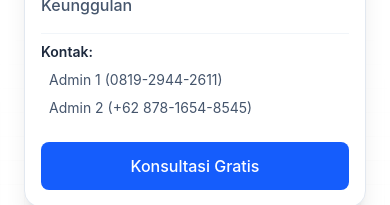
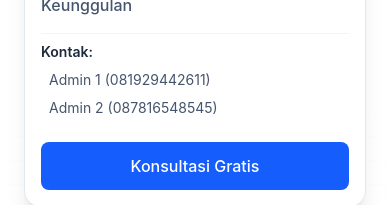
Before and after one commit to salman070104/nusantaradeveloper, a React (Vite) app: page / in a window 390 px wide. Both pictures are taken after a click on the button 352 px from the left and 44 px from the top of the page. Shown: the part 224-429 px from the top of the page. Built offline with nearby package versions, Linux system fonts and the light colour scheme.

Commit message:
style: format contact numbers to start with 08 and remove hyphens

```diff
--- a/src/components/Navbar.jsx
+++ b/src/components/Navbar.jsx
@@ -63,7 +63,7 @@ const Navbar = () => {
                     className="flex flex-col px-4 py-2 hover:bg-slate-50 transition-colors"
                   >
                     <span className="text-sm font-medium text-slate-800">Admin 1</span>
-                    <span className="text-xs text-slate-500">0819-2944-2611</span>
+                    <span className="text-xs text-slate-500">081929442611</span>
                   </a>
                   <a
                     href="https://wa.me/6287816548545"
@@ -72,7 +72,7 @@ const Navbar = () => {
                     className="flex flex-col px-4 py-2 hover:bg-slate-50 transition-colors"
                   >
                     <span className="text-sm font-medium text-slate-800">Admin 2</span>
-                    <span className="text-xs text-slate-500">+62 878-1654-8545</span>
+                    <span className="text-xs text-slate-500">087816548545</span>
                   </a>
                 </div>
               </li>
@@ -121,7 +121,7 @@ const Navbar = () => {
                   rel="noopener noreferrer"
                   className="block text-slate-600 hover:text-blue-600 transition-colors text-sm pl-2"
                 >
-                  Admin 1 (0819-2944-2611)
+                  Admin 1 (081929442611)
                 </a>
                 <a
                   href="https://wa.me/6287816548545"
@@ -129,7 +129,7 @@ const Navbar = () => {
                   rel="noopener noreferrer"
                   className="block text-slate-600 hover:text-blue-600 transition-colors text-sm pl-2"
                 >
-                  Admin 2 (+62 878-1654-8545)
+                  Admin 2 (087816548545)
                 </a>
               </li>
               <li>
```
